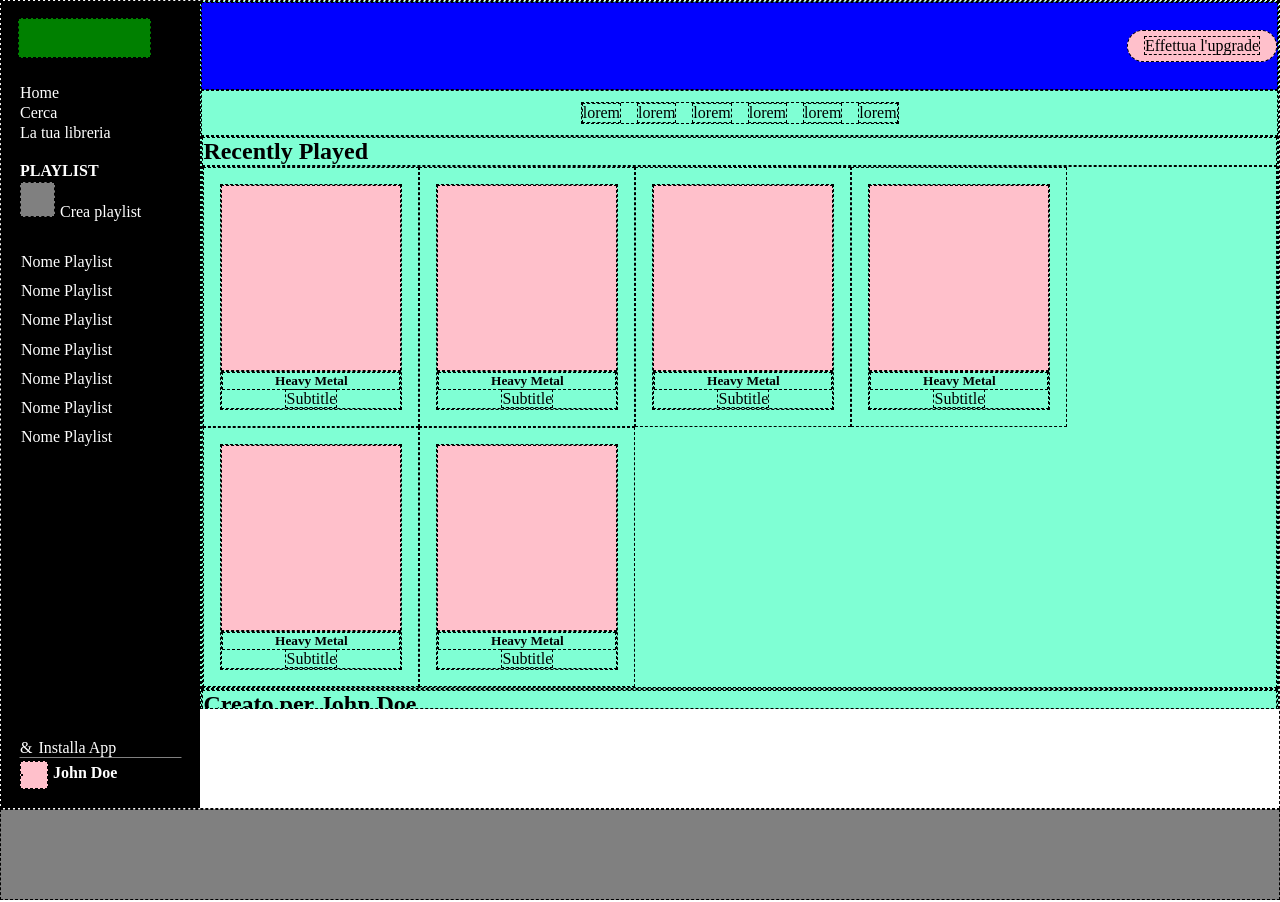
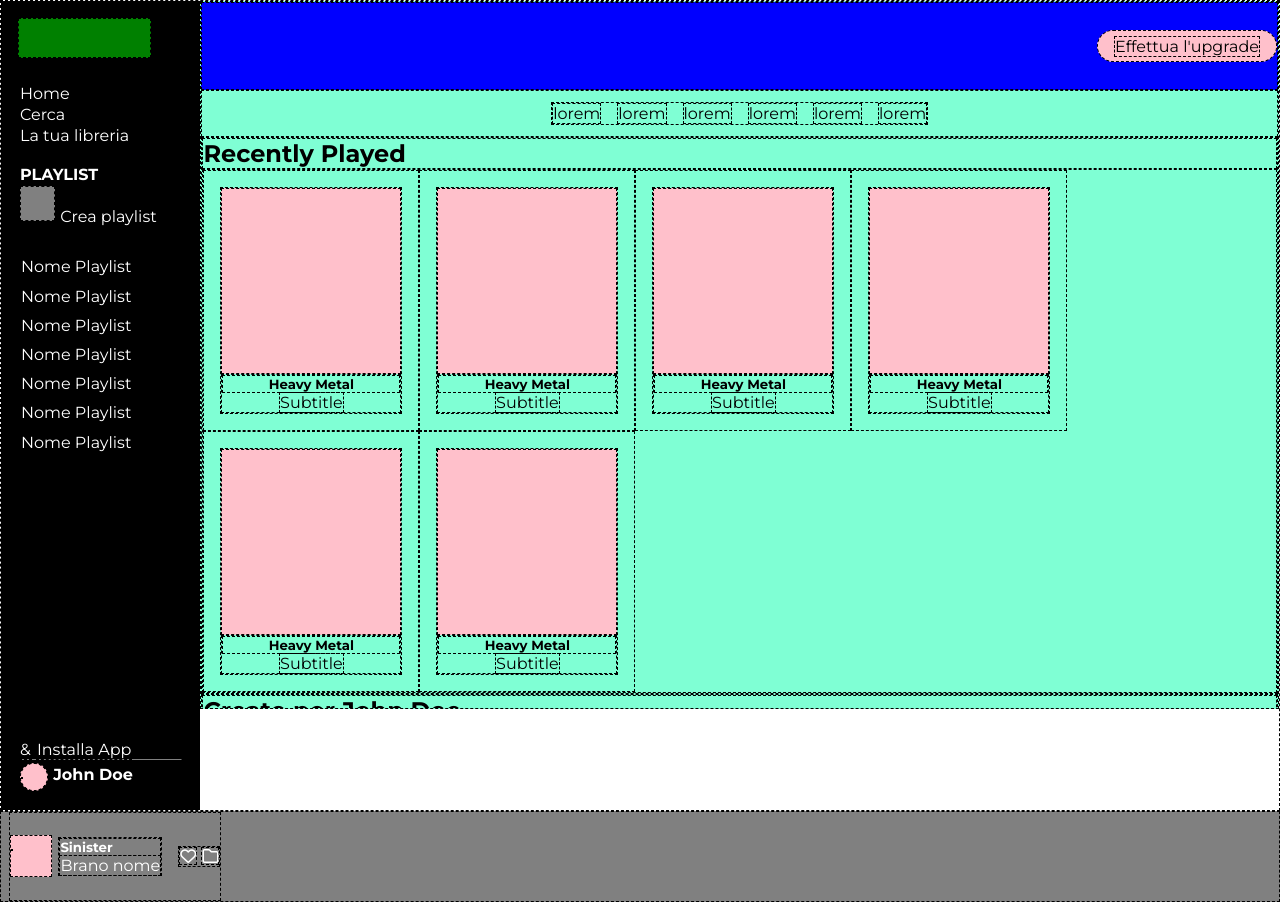
Before and after one commit to GiuseppeFiliberto/html-css-spotifyweb, a plain HTML site: page index.html in a window 1280 px wide. Drawn offline with Linux system fonts and the light colour scheme.

Commit message:
add album section in the player

```diff
--- a/assets/css/style.css
+++ b/assets/css/style.css
@@ -1,7 +1,10 @@
+@import url('https://fonts.googleapis.com/css2?family=Montserrat:ital,wght@0,100..900;1,100..900&display=swap');
+
 *{
     margin: 0;
     padding: 0;
     box-sizing: border-box;
+    font-family: "Montserrat", serif;
 }
 
 img{
@@ -61,6 +64,9 @@ ul{
       background-color: pink;
   }
 
+  .song-album{
+    background-color: pink;
+  }
 
 }
 
@@ -158,8 +164,14 @@ ul{
         line-height: 1.7rem;
     }
 }
+
+.playlist-btn{
+  span{
+    vertical-align: middle;
+  }
+}
 .bottom{
-  padding-top: 17.8rem;
+  padding-top: 17.5rem;
 }
 .account{
   border-top: 1px solid grey;
@@ -173,7 +185,7 @@ ul{
   height: 28px;
   margin-top: 0.2rem;
   display: inline-block;
-
+  border-radius: 50%;
 
 }
 
@@ -202,10 +214,26 @@ main{
 .card-text{
     text-align: center;
 }
+/* #endregion main */
 
+/* #region player */
 .player{
     height: 91px;
     /* width: 1440px; */
     background-color: grey;
 
 }
+.song{
+  align-items: center;
+  /* gap: 1rem; */
+  margin-left: 0.50rem;
+  .song-btn{
+    margin-left: 1rem;
+
+  }
+}
+.song-album{
+  width: 42px;
+  height: 42px;
+  margin-right: 0.40rem;
+}
--- a/index.html
+++ b/index.html
@@ -3,6 +3,7 @@
 <head>
     <meta charset="UTF-8">
     <meta name="viewport" content="width=device-width, initial-scale=1.0">
+    <link rel="stylesheet" href="https://cdnjs.cloudflare.com/ajax/libs/font-awesome/6.7.2/css/all.min.css" integrity="sha512-Evv84Mr4kqVGRNSgIGL/F/aIDqQb7xQ2vcrdIwxfjThSH8CSR7PBEakCr51Ck+w+/U6swU2Im1vVX0SVk9ABhg==" crossorigin="anonymous" referrerpolicy="no-referrer" />
     <link rel="stylesheet" href="./assets/css/style.css">
     <title>Spotify</title>
 </head>
@@ -183,7 +184,20 @@
 
 
 
-    <div class="player">
+    <div class="player d-flex">
+        <div class="song d-flex">
+            <div class="song-album">
+                <img src="" alt="">
+            </div>
+            <div class="song-title">
+                <h5>Sinister</h5>
+                <span>Brano nome</span>
+            </div>
+            <div class="song-btn">
+                <i class="fa-regular fa-heart"></i>
+                <i class="fa-regular fa-folder"></i>
+            </div>
+        </div>
 
     </div>
 
```
